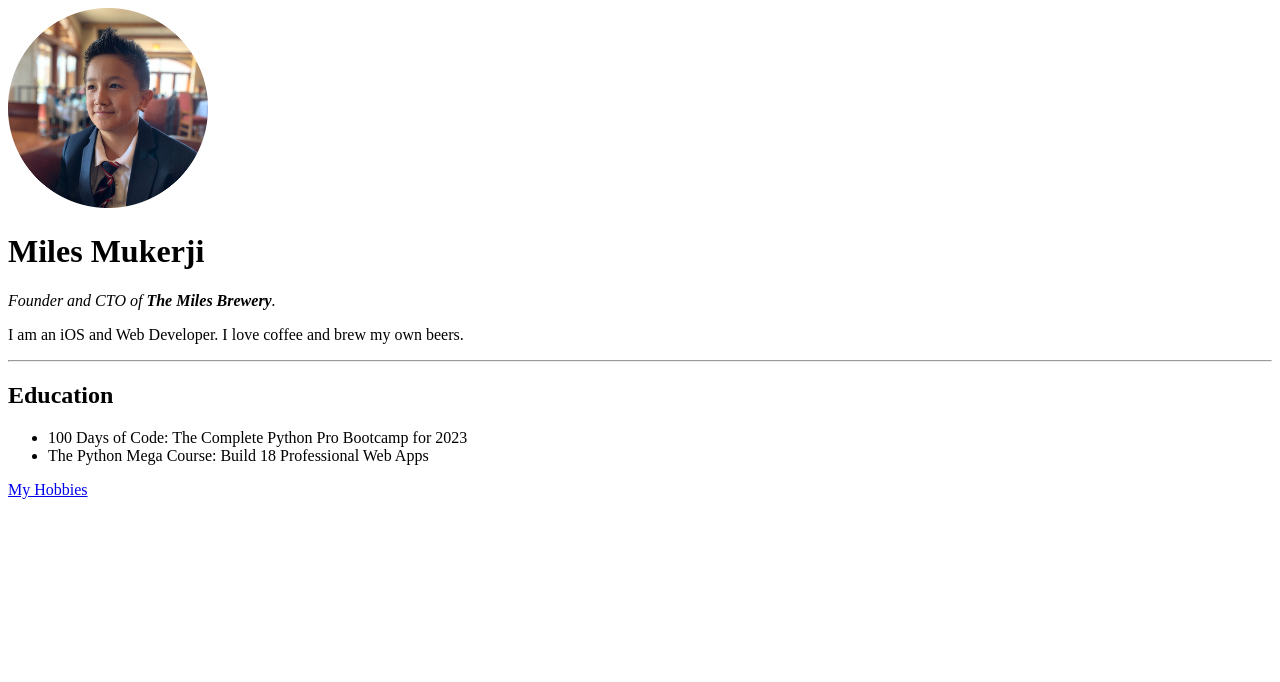
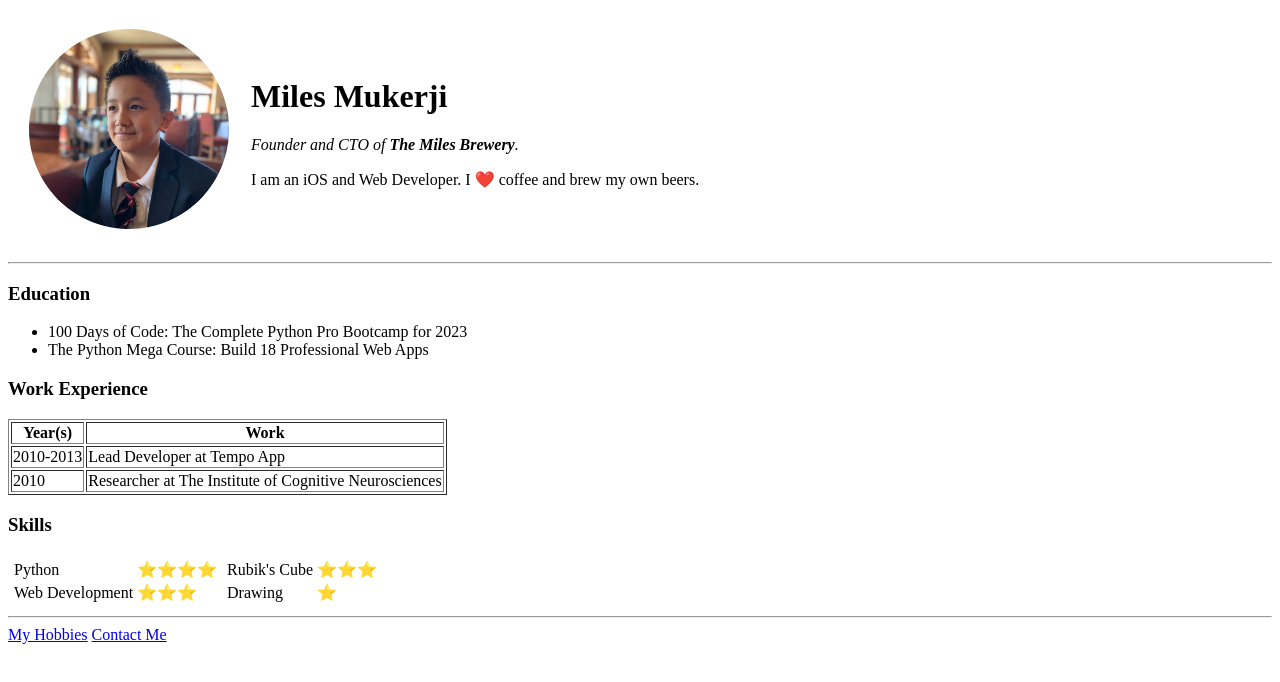
Before and after one commit to attackdoge3213/cv, a plain HTML site: page index.html in a window 1280 px wide. Drawn offline with Linux system fonts and the light colour scheme.

Commit message:
Revamp index.html

```diff
--- a/index.html
+++ b/index.html
@@ -2,23 +2,83 @@
 <html>
 	<head>
 		<meta charset="UTF-8">
-		<title>💛 Miles's Personal Site</title>
+		<title>Miles's Personal Site</title>
 	</head>
 	<body>
-		<img src="miles.png" alt="Miles's Profile Picture">
+		<table cellspacing="20">
+			<tr>
+				<td><img src="miles.png" alt="Miles's Profile Picture"></td>
+				<td><h1>Miles Mukerji</h1>
+		<p><em>Founder and CTO of <strong>The Miles Brewery</strong>.</em></p>
+		<p>I am an iOS and Web Developer. I ❤️ coffee and brew my own beers.</p></td>
+			</tr>
+		</table>
 
-		<h1>Miles Mukerji</h1>
-		<p><em>Founder and CTO of <strong>The Miles Brewery</strong>.</em></p>
-		<p>I am an iOS and Web Developer. I love coffee and brew my own beers.</p>
+
+
+
 		<hr>
 
-		<h2>Education</h2>
+		<h3>Education</h3>
 		<ul>
 			<li>100 Days of Code: The Complete Python Pro Bootcamp for 2023</li>
 			<li>The Python Mega Course: Build 18 Professional Web Apps</li>
 		</ul>
 
+		<h3>Work Experience</h3>
+		<table border="1">
+			<thead>
+				<tr>
+					<th>Year(s)</th>
+					<th>Work</th>
+				</tr>
+			</thead>
+			<tbody>
+				<tr>
+					<td>2010-2013</td>
+					<td>Lead Developer at Tempo App</td>
+				</tr>
+				<tr>
+					<td>2010</td>
+					<td>Researcher at The Institute of  Cognitive Neurosciences</td>
+				</tr>
+			</tbody>
+		</table>
+
+		<h3>Skills</h3>
+		<table>
+			<tr>
+				<td>
+					<table>
+						<tr>
+							<td>Python</td>
+							<td>⭐⭐⭐⭐</td>
+						</tr>
+						<tr>
+							<td>Web Development</td>
+							<td>⭐⭐⭐</td>
+						</tr>
+					</table>
+				</td>
+				<td>
+					<table>
+						<tr>
+							<td>Rubik's Cube</td>
+							<td>⭐⭐⭐</td>
+						</tr>
+						<tr>
+							<td>Drawing</td>
+							<td>⭐</td>
+						</tr>
+					</table>
+				</td>
+			</tr>
+		</table>
+
+		<hr>
+
 		<a href="hobbies.html">My Hobbies</a>
+		<a href="contact-me.html">Contact Me</a>
 
 	</body>
 </html>
```
